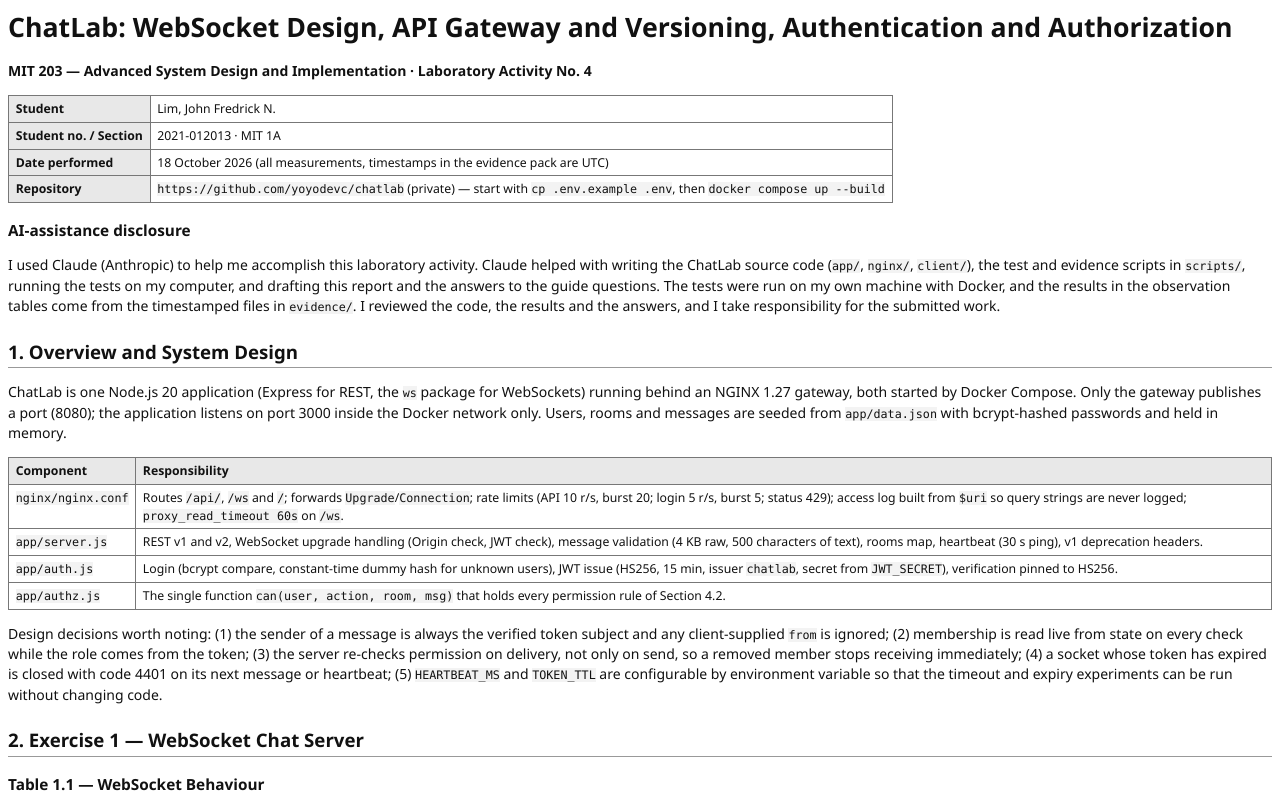
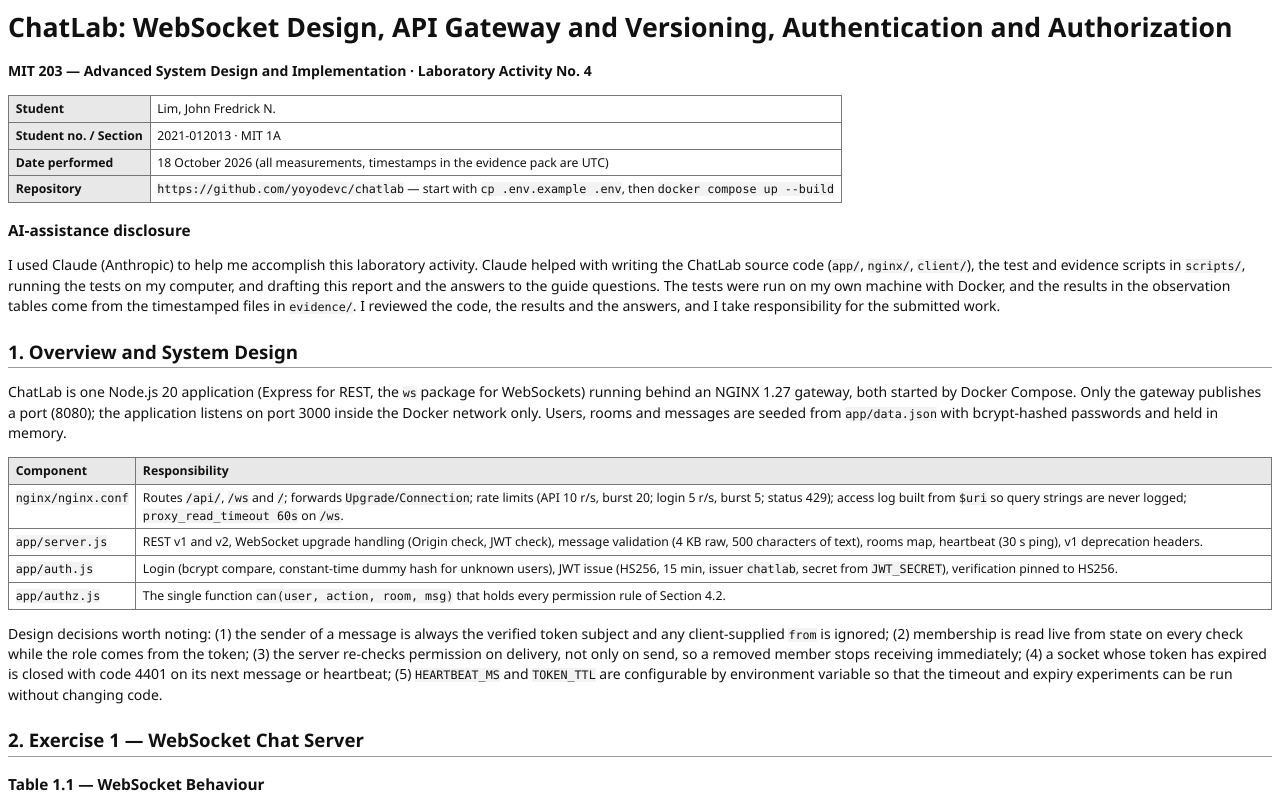
Before and after one commit to yoyodevc/chatlab, a plain HTML site: page report/report.html in a window 1280 px wide. Shown: the top 800 px of the page. Drawn offline with Linux system fonts and the light colour scheme.

Commit message:
Report: repository is public

```diff
--- a/report/report.html
+++ b/report/report.html
@@ -19,7 +19,7 @@
 <tr><th>Student</th><td>Lim, John Fredrick N.</td></tr>
 <tr><th>Student no. / Section</th><td>2021-012013 &middot; MIT 1A</td></tr>
 <tr><th>Date performed</th><td>18 October 2026 (all measurements, timestamps in the evidence pack are UTC)</td></tr>
-<tr><th>Repository</th><td><code>https://github.com/yoyodevc/chatlab</code> (private) &mdash; start with <code>cp .env.example .env</code>, then <code>docker compose up --build</code></td></tr>
+<tr><th>Repository</th><td><code>https://github.com/yoyodevc/chatlab</code> &mdash; start with <code>cp .env.example .env</code>, then <code>docker compose up --build</code></td></tr>
 </table>
 
 <h3>AI-assistance disclosure</h3>
```
Also changed, not shown: 1 other file.
